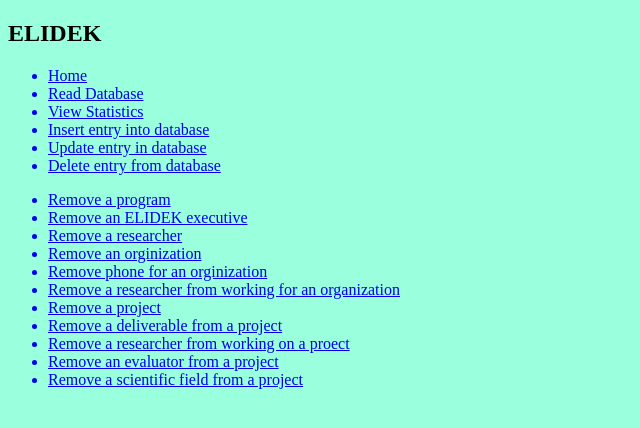
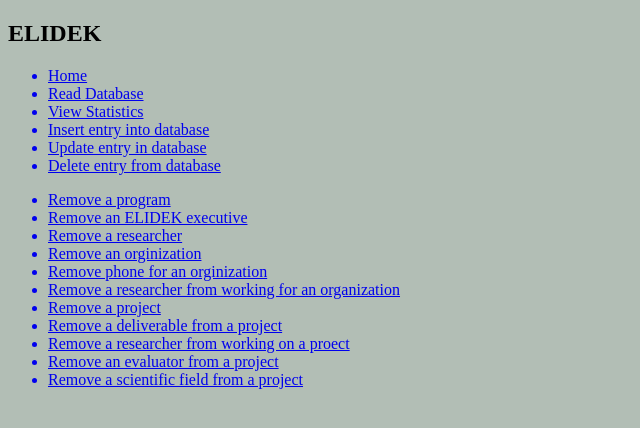
Before and after one commit to GeorgeSot71/NTUA_Databases_ELIDEK, a Flask app: page /delete in a window 1280 px wide. Shown: the top 428 px of the page, without its empty margins (0-640 px from the left). Run offline with Flask 2, Linux system fonts and the light colour scheme.

Commit message:
Update base.html

```diff
--- a/server/templates/base.html
+++ b/server/templates/base.html
@@ -3,7 +3,7 @@
   <head>
     <style>
     body {
-      background-color: #99ffdd;
+      background-color: #B2BEB5;
     }
     </style>
     <title>Elidek</title>
```
